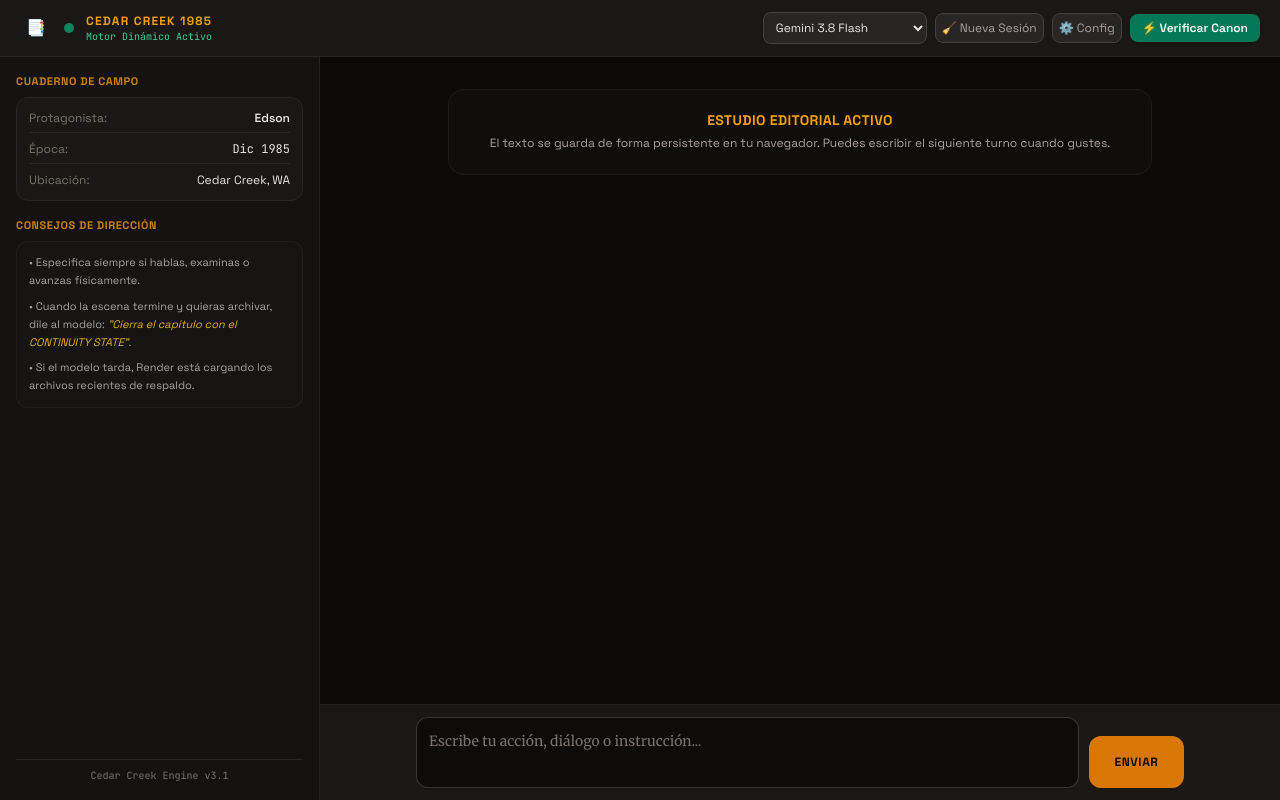
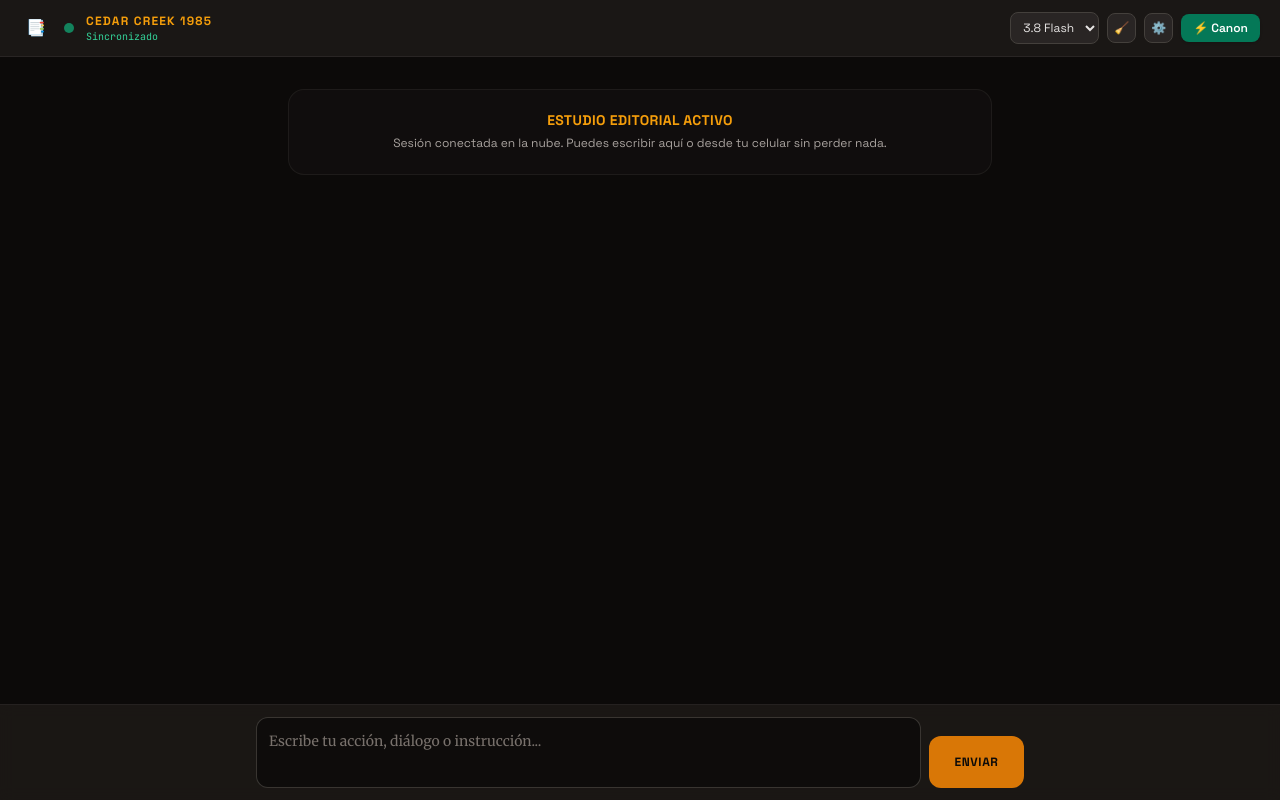
Before and after one commit to XRhaegal/novel-engine, a FastAPI app: page / in a window 1280 px wide. Run offline with FastAPI, Linux system fonts and the light colour scheme; some libraries are stand-ins or nearby versions.

Commit message:
Enhance index.html with UI updates and session handling
Updated viewport meta tag for better scaling and added new features to the header and sidebar. Improved session handling and UI elements.

```diff
--- a/templates/index.html
+++ b/templates/index.html
@@ -2,7 +2,7 @@
 <html lang="es" class="h-full bg-stone-950 text-stone-100">
 <head>
   <meta charset="UTF-8">
-  <meta name="viewport" content="width=device-width, initial-scale=1.0">
+  <meta name="viewport" content="width=device-width, initial-scale=1.0, maximum-scale=1.0, user-scalable=no">
   <title>Cedar Creek 1985 - Studio</title>
   <script src="https://cdn.tailwindcss.com"></script>
   <link rel="preconnect" href="https://fonts.googleapis.com">
@@ -13,7 +13,6 @@
     .novel-font { font-family: 'Merriweather', serif; }
     .mono-font { font-family: 'JetBrains Mono', monospace; }
 
-    /* Scrollbar sobrio estilo vintage */
     ::-webkit-scrollbar { width: 6px; height: 6px; }
     ::-webkit-scrollbar-track { background: #0c0a09; }
     ::-webkit-scrollbar-thumb { background: #292524; border-radius: 3px; }
@@ -38,53 +37,57 @@
 <body class="h-full flex flex-col bg-stone-950 antialiased overflow-hidden select-none">
 
   <!-- Header Superior -->
-  <header class="bg-stone-900/95 backdrop-blur border-b border-stone-800 px-5 py-2.5 flex items-center justify-between z-20 shrink-0">
-    <div class="flex items-center gap-3">
-      <button onclick="toggleSidebar()" title="Alternar panel lateral" class="p-1.5 text-stone-400 hover:text-amber-400 hover:bg-stone-800 rounded-lg transition">
+  <header class="bg-stone-900/95 backdrop-blur border-b border-stone-800 px-3 md:px-5 py-2.5 flex items-center justify-between z-20 shrink-0 gap-2">
+    <div class="flex items-center gap-2 md:gap-3">
+      <button onclick="toggleSidebar()" title="Alternar panel de notas" class="p-1.5 text-stone-400 hover:text-amber-400 hover:bg-stone-800 rounded-lg transition">
         📑
       </button>
       <div id="status-orb" class="w-2.5 h-2.5 rounded-full bg-emerald-500 animate-pulse"></div>
       <div>
         <h1 class="text-xs font-bold tracking-widest uppercase text-amber-500">Cedar Creek 1985</h1>
-        <p id="cache-badge" class="text-[10px] text-emerald-400 mono-font">Motor Dinámico Activo</p>
+        <p id="cache-badge" class="text-[10px] text-emerald-400 mono-font truncate max-w-[140px] md:max-w-none">Sincronizado</p>
       </div>
     </div>
 
-    <div class="flex items-center gap-2">
+    <div class="flex items-center gap-1.5 md:gap-2">
       <select id="model-select" class="bg-stone-800 border border-stone-700 text-stone-200 text-xs rounded-lg px-2 py-1.5 focus:border-amber-500 focus:outline-none">
-        <option value="gemini-3.8-flash" selected>Gemini 3.8 Flash</option>
-        <option value="gemini-3.7-flash">Gemini 3.7 Flash</option>
-        <option value="gemini-3.5-flash-lite">Gemini 3.5 Flash Lite</option>
-        <option value="gemini-3.1-pro-preview">Gemini 3.1 Pro Preview</option>
+        <option value="gemini-3.8-flash" selected>3.8 Flash</option>
+        <option value="gemini-3.7-flash">3.7 Flash</option>
+        <option value="gemini-3.5-flash-lite">3.5 Lite</option>
+        <option value="gemini-3.1-pro-preview">3.1 Pro</option>
       </select>
 
-      <button onclick="clearSessionHistory()" title="Vaciar la pantalla para iniciar un capítulo limpio" class="p-1.5 text-stone-400 hover:text-rose-400 text-xs bg-stone-800 rounded-lg border border-stone-700 transition">
-        🧹 Nueva Sesión
+      <button onclick="clearSessionHistory()" title="Vaciar pantalla y empezar nuevo capítulo" class="p-1.5 text-stone-400 hover:text-rose-400 text-xs bg-stone-800 rounded-lg border border-stone-700 transition">
+        🧹
       </button>
       <button onclick="toggleConfigModal()" class="p-1.5 text-stone-400 hover:text-amber-400 text-xs bg-stone-800 rounded-lg border border-stone-700 transition">
-        ⚙️ Config
+        ⚙️
       </button>
-      <button onclick="syncCache()" id="btn-sync" class="bg-emerald-700 hover:bg-emerald-600 text-white font-semibold text-xs px-3 py-1.5 rounded-lg shadow transition flex items-center gap-1.5">
+      <button onclick="syncCache()" id="btn-sync" class="bg-emerald-700 hover:bg-emerald-600 text-white font-semibold text-xs px-2.5 md:px-3 py-1.5 rounded-lg shadow transition flex items-center gap-1">
         <span id="sync-spinner" class="hidden animate-spin">🔄</span>
-        <span id="sync-text">⚡ Verificar Canon</span>
+        <span id="sync-text" class="hidden md:inline">⚡ Canon</span>
+        <span class="md:hidden">⚡</span>
       </button>
     </div>
   </header>
 
-  <!-- Área de Trabajo Principal (Sidebar + Feed de Lectura) -->
+  <!-- Área de Trabajo Principal -->
   <div class="flex-1 flex overflow-hidden relative">
 
-    <!-- Panel Lateral Izquierdo (Continuidad & Info) -->
-    <aside id="sidebar" class="w-80 bg-stone-900/60 border-r border-stone-800/80 p-4 overflow-y-auto hidden lg:flex flex-col gap-4 shrink-0 text-xs">
-      <div>
-        <h2 class="text-[11px] font-bold tracking-wider uppercase text-amber-500/80 mb-2">Cuaderno de Campo</h2>
-        <div class="bg-stone-900/80 border border-stone-800 rounded-xl p-3 space-y-2 text-stone-300">
-          <div class="flex justify-between border-b border-stone-800 pb-1.5">
+    <!-- Panel Lateral Retráctil (Info & Guía) -->
+    <aside id="sidebar" class="w-72 bg-stone-900/80 backdrop-blur border-r border-stone-800 p-4 overflow-y-auto hidden flex flex-col gap-4 shrink-0 text-xs absolute lg:static inset-y-0 left-0 z-30 shadow-2xl lg:shadow-none">
+      <div class="flex justify-between items-center border-b border-stone-800 pb-2">
+        <h2 class="text-[11px] font-bold tracking-wider uppercase text-amber-500">Notas de Continuidad</h2>
+        <button onclick="toggleSidebar()" class="lg:hidden text-stone-500 hover:text-stone-300">✕</button>
+      </div>
+
+      <div class="bg-stone-900 border border-stone-800 rounded-xl p-3 space-y-2 text-stone-300">
+        <div class="flex justify-between border-b border-stone-800/60 pb-1.5">
           <span class="text-stone-500">Protagonista:</span>
           <span class="font-semibold text-stone-200">Edson</span>
         </div>
-          <div class="flex justify-between border-b border-stone-800 pb-1.5">
-            <span class="text-stone-500">Época:</span>
+        <div class="flex justify-between border-b border-stone-800/60 pb-1.5">
+          <span class="text-stone-500">Línea Temporal:</span>
           <span class="mono-font text-stone-200">Dic 1985</span>
         </div>
         <div class="flex justify-between">
@@ -92,38 +95,36 @@
           <span class="text-stone-200">Cedar Creek, WA</span>
         </div>
       </div>
-      </div>
 
       <div class="flex-1 flex flex-col min-h-0">
-        <h2 class="text-[11px] font-bold tracking-wider uppercase text-amber-500/80 mb-2">Consejos de Dirección</h2>
+        <h2 class="text-[11px] font-bold tracking-wider uppercase text-stone-400 mb-1.5">Indicaciones de Cierre</h2>
         <div class="bg-stone-900/40 border border-stone-800/60 rounded-xl p-3 text-stone-400 space-y-2 text-[11px] leading-relaxed overflow-y-auto">
-          <p>• Especifica siempre si hablas, examinas o avanzas físicamente.</p>
-          <p>• Cuando la escena termine y quieras archivar, dile al modelo: <em class="text-amber-400/90">"Cierra el capítulo con el CONTINUITY STATE"</em>.</p>
-          <p>• Si el modelo tarda, Render está cargando los archivos recientes de respaldo.</p>
+          <p>• Escribe en PC o teléfono: los cambios se sincronizan en la nube.</p>
+          <p>• Para terminar el capítulo dile: <strong class="text-amber-400">"Cierra el capítulo y genera el CONTINUITY STATE"</strong>.</p>
+          <p>• Los botones de guardado a GitHub aparecerán automáticamente al final.</p>
         </div>
       </div>
 
       <div class="pt-2 border-t border-stone-800 text-[10px] text-stone-500 text-center mono-font">
-        Cedar Creek Engine v3.1
+        Cedar Creek Studio v3.2
       </div>
     </aside>
 
-    <!-- Columna Central: Página de Lectura (Estilo Libro) -->
+    <!-- Columna Central: Cuaderno de Lectura -->
     <main class="flex-1 flex flex-col h-full bg-stone-950 overflow-hidden">
 
-      <!-- Contenedor con scroll del libro -->
       <div id="chat-stream" class="flex-1 overflow-y-auto p-4 md:p-8 space-y-6 max-w-3xl mx-auto w-full">
         <div id="welcome-card" class="border border-stone-800/60 bg-stone-900/30 rounded-2xl p-5 text-xs text-stone-400 leading-relaxed text-center">
           <span class="text-amber-500 font-bold block mb-1 text-sm tracking-wide">ESTUDIO EDITORIAL ACTIVO</span>
-          El texto se guarda de forma persistente en tu navegador. Puedes escribir el siguiente turno cuando gustes.
+          Sesión conectada en la nube. Puedes escribir aquí o desde tu celular sin perder nada.
         </div>
       </div>
 
       <!-- Barra de Entrada Inferior -->
       <footer class="bg-stone-900/90 backdrop-blur border-t border-stone-800/80 p-3 shrink-0">
-        <div class="max-w-3xl mx-auto flex gap-2.5 items-end">
+        <div class="max-w-3xl mx-auto flex gap-2 items-end">
           <textarea id="prompt-box" rows="2" placeholder="Escribe tu acción, diálogo o instrucción..." class="flex-1 bg-stone-950/80 border border-stone-700/80 rounded-xl p-3 text-sm text-stone-100 placeholder-stone-500 focus:outline-none focus:border-amber-500/80 resize-none novel-font leading-relaxed"></textarea>
-          <button onclick="sendTurn()" id="btn-send" class="bg-amber-600 hover:bg-amber-500 text-stone-950 font-bold px-4 py-3 rounded-xl text-xs uppercase tracking-wider transition h-[52px] flex items-center justify-center min-w-[95px] shrink-0">
+          <button onclick="sendTurn()" id="btn-send" class="bg-amber-600 hover:bg-amber-500 text-stone-950 font-bold px-4 py-3 rounded-xl text-xs uppercase tracking-wider transition h-[52px] flex items-center justify-center min-w-[85px] md:min-w-[95px] shrink-0">
             <span id="send-label">Enviar</span>
             <span id="send-spinner" class="hidden animate-spin text-base">⏳</span>
           </button>
@@ -134,7 +135,7 @@
   </div>
 
   <!-- Toast Notificaciones -->
-  <div id="toast" class="fixed bottom-20 right-5 max-w-sm bg-stone-900 border border-emerald-500/50 text-stone-200 text-xs px-4 py-3 rounded-xl shadow-2xl transition-all duration-300 opacity-0 translate-y-4 pointer-events-none z-50 flex items-center gap-2">
+  <div id="toast" class="fixed bottom-20 right-4 max-w-sm bg-stone-900 border border-emerald-500/50 text-stone-200 text-xs px-4 py-3 rounded-xl shadow-2xl transition-all duration-300 opacity-0 translate-y-4 pointer-events-none z-50 flex items-center gap-2">
     <span class="text-emerald-400 text-base">✔</span>
     <span id="toast-text">Notificación</span>
   </div>
@@ -143,7 +144,7 @@
   <div id="modal-config" class="hidden fixed inset-0 bg-black/80 flex items-center justify-center p-4 z-50">
     <div class="bg-stone-900 border border-stone-700 rounded-2xl p-5 max-w-md w-full space-y-3">
       <h3 class="text-sm font-bold text-amber-400 uppercase tracking-wide">Configuración (BYOK)</h3>
-      <p class="text-[11px] text-stone-400">Datos guardados únicamente en tu navegador.</p>
+      <p class="text-[11px] text-stone-400">Datos guardados en tu navegador actual.</p>
 
       <div>
         <label class="block text-xs text-stone-300 mb-1">Google AI Studio API Key:</label>
@@ -185,23 +186,52 @@
     document.getElementById('input-gh-repo').value = ghRepo;
 
     let sessionHistory = [];
+
+    // Cargar sesión remota desde Render (Nube) al abrir la página
+    async function loadRemoteSession() {
       try {
-      sessionHistory = JSON.parse(localStorage.getItem('CC_SESSION_HISTORY') || '[]');
-    } catch(e) {
-      sessionHistory = [];
+        const res = await fetch('/api/session');
+        if (res.ok) {
+          const data = await res.json();
+          if (data.history && data.history.length > 0) {
+            sessionHistory = data.history;
+            const stream = document.getElementById('chat-stream');
+            stream.innerHTML = '';
+            sessionHistory.forEach(item => {
+              renderMessageDom(item.sender, item.text, item.role, false);
+            });
+            stream.scrollTop = stream.scrollHeight;
+            return;
+          }
+        }
+      } catch (e) {
+        console.log("Modo local fallback");
+      }
+
+      // Si no hay sesión remota, revisar local
+      const local = localStorage.getItem('CC_SESSION_HISTORY');
+      if (local) {
+        try {
+          sessionHistory = JSON.parse(local);
+          sessionHistory.forEach(item => renderMessageDom(item.sender, item.text, item.role, false));
+        } catch(e) {}
+      }
+    }
+
+    async function syncSessionToServer() {
+      localStorage.setItem('CC_SESSION_HISTORY', JSON.stringify(sessionHistory));
+      try {
+        await fetch('/api/session', {
+          method: 'POST',
+          headers: { 'Content-Type': 'application/json' },
+          body: JSON.stringify({ history: sessionHistory })
+        });
+      } catch (e) {}
     }
 
     window.addEventListener('DOMContentLoaded', () => {
-      if (sessionHistory.length > 0) {
-        document.getElementById('welcome-card').classList.add('hidden');
-        sessionHistory.forEach(item => {
-          renderMessageDom(item.sender, item.text, item.role, false);
-        });
-        const container = document.getElementById('chat-stream');
-        container.scrollTop = container.scrollHeight;
-      }
+      loadRemoteSession();
 
-      // Atajo de teclado: Enter para enviar, Shift+Enter para salto de línea
       const pBox = document.getElementById('prompt-box');
       pBox.addEventListener('keydown', (e) => {
         if (e.key === 'Enter' && !e.shiftKey) {
@@ -216,22 +246,20 @@
       sb.classList.toggle('hidden');
     }
 
-    function saveHistoryToStorage() {
-      localStorage.setItem('CC_SESSION_HISTORY', JSON.stringify(sessionHistory));
-    }
-
-    function clearSessionHistory() {
-      if (!confirm("¿Deseas vaciar la pantalla para iniciar un nuevo capítulo?")) return;
+    async function clearSessionHistory() {
+      if (!confirm("¿Deseas vaciar la sesión activa tanto en la PC como en el teléfono?")) return;
       sessionHistory = [];
       localStorage.removeItem('CC_SESSION_HISTORY');
+      try { await fetch('/api/session', { method: 'DELETE' }); } catch(e) {}
+
       const container = document.getElementById('chat-stream');
       container.innerHTML = `
         <div id="welcome-card" class="border border-stone-800/60 bg-stone-900/30 rounded-2xl p-5 text-xs text-stone-400 leading-relaxed text-center">
           <span class="text-amber-500 font-bold block mb-1 text-sm tracking-wide">ESTUDIO EDITORIAL ACTIVO</span>
-          Nueva sesión iniciada. Escribe tus acciones cuando desees.
+          Nueva sesión iniciada en la nube. Escribe cuando desees.
         </div>
       `;
-      showToast("Pantalla despejada.");
+      showToast("Sesión vaciada en todos los dispositivos.");
     }
 
     function showToast(text, isError = false) {
@@ -239,8 +267,8 @@
       const toastText = document.getElementById('toast-text');
       toastText.innerText = text;
       toast.className = isError
-        ? "fixed bottom-20 right-5 max-w-sm bg-stone-900 border border-rose-500/50 text-stone-200 text-xs px-4 py-3 rounded-xl shadow-2xl transition-all duration-300 opacity-100 translate-y-0 z-50 flex items-center gap-2"
-        : "fixed bottom-20 right-5 max-w-sm bg-stone-900 border border-emerald-500/50 text-stone-200 text-xs px-4 py-3 rounded-xl shadow-2xl transition-all duration-300 opacity-100 translate-y-0 z-50 flex items-center gap-2";
+        ? "fixed bottom-20 right-4 max-w-sm bg-stone-900 border border-rose-500/50 text-stone-200 text-xs px-4 py-3 rounded-xl shadow-2xl transition-all duration-300 opacity-100 translate-y-0 z-50 flex items-center gap-2"
+        : "fixed bottom-20 right-4 max-w-sm bg-stone-900 border border-emerald-500/50 text-stone-200 text-xs px-4 py-3 rounded-xl shadow-2xl transition-all duration-300 opacity-100 translate-y-0 z-50 flex items-center gap-2";
 
       setTimeout(() => {
         toast.className = toast.className.replace('opacity-100 translate-y-0', 'opacity-0 translate-y-4 pointer-events-none');
@@ -263,7 +291,7 @@
       localStorage.setItem('GH_REPO', ghRepo);
 
       toggleConfigModal();
-      showToast("Configuración guardada.");
+      showToast("Configuración guardada en este dispositivo.");
     }
 
     function getSelectedModel() {
@@ -284,7 +312,7 @@
 
       btn.disabled = true;
       spinner.classList.remove('hidden');
-      txt.innerText = "Verificando...";
+      txt.innerText = "...";
 
       try {
         const res = await fetch('/api/sync-cache', {
@@ -294,7 +322,7 @@
         });
         const data = await res.json();
         if (res.ok) {
-          badge.innerText = `Canon: ${data.total_files} caps (Último: ${data.latest_chapter})`;
+          badge.innerText = `${data.total_files} caps (${data.latest_chapter})`;
           showToast(data.message);
         } else {
           showToast("Error: " + data.detail, true);
@@ -304,7 +332,7 @@
       } finally {
         btn.disabled = false;
         spinner.classList.add('hidden');
-        txt.innerText = "⚡ Verificar Canon";
+        txt.innerText = "⚡ Canon";
       }
     }
 
@@ -378,7 +406,7 @@
 
     function appendMessage(sender, text, role) {
       sessionHistory.push({ sender, text, role, time: Date.now() });
-      saveHistoryToStorage();
+      syncSessionToServer();
       renderMessageDom(sender, text, role, true);
     }
 
@@ -390,9 +418,9 @@
       const wrapper = document.createElement('div');
 
       if (role === 'user') {
-        wrapper.className = "bg-stone-900/70 border border-stone-800 rounded-2xl p-4 ml-8 md:ml-16 shadow-sm";
+        wrapper.className = "bg-stone-900/70 border border-stone-800 rounded-2xl p-4 ml-6 md:ml-16 shadow-sm";
       } else if (role === 'assistant') {
-        wrapper.className = "bg-stone-900/30 border border-stone-800/60 rounded-2xl p-5 md:p-6 shadow-sm space-y-3";
+        wrapper.className = "bg-stone-900/30 border border-stone-800/60 rounded-2xl p-4 md:p-6 shadow-sm space-y-3";
       } else {
         wrapper.className = "bg-rose-950/20 border border-rose-900/50 rounded-2xl p-4 shadow-sm text-rose-300";
       }
@@ -404,10 +432,10 @@
         actionsHtml = `
           <div class="pt-3 mt-3 border-t border-stone-800 flex justify-end gap-2 flex-wrap">
             <button onclick="downloadCompleteSession()" class="bg-stone-800 hover:bg-stone-700 text-stone-200 text-xs px-3 py-1.5 rounded-lg border border-stone-700 transition font-sans flex items-center gap-1.5">
-              📥 Descargar Capítulo Completo (.txt)
+              📥 Descargar .txt
             </button>
             <button onclick="autoArchiveChapter(getLatestAssistantBlock())" class="bg-emerald-600/20 hover:bg-emerald-600/30 text-emerald-400 text-xs px-3 py-1.5 rounded-lg border border-emerald-500/40 transition font-sans flex items-center gap-1.5 font-semibold">
-              ⚡ Cerrar y Archivar en GitHub
+              ⚡ Archivar en GitHub
             </button>
           </div>
         `;
@@ -415,8 +443,8 @@
 
       const roleColor = role === 'user' ? 'text-amber-500' : (role === 'error' ? 'text-rose-400' : 'text-amber-400/90');
       wrapper.innerHTML = `
-        <div class="text-[10px] font-bold uppercase tracking-wider ${roleColor} mb-2">${sender}</div>
-        <div class="text-[15px] text-stone-200 novel-font leading-relaxed whitespace-pre-wrap">${text}</div>
+        <div class="text-[10px] font-bold uppercase tracking-wider ${roleColor} mb-1.5">${sender}</div>
+        <div class="text-[14px] md:text-[15px] text-stone-200 novel-font leading-relaxed whitespace-pre-wrap">${text}</div>
         ${actionsHtml}
       `;
       container.appendChild(wrapper);
@@ -450,10 +478,10 @@
     async function autoArchiveChapter(content) {
       if (!ghToken) {
         toggleConfigModal();
-        return showToast("Configura tu GitHub Token en ⚙️ Config.", true);
+        return showToast("Configura tu GitHub Token en ⚙️️ Config.", true);
       }
 
-      const chapterNum = prompt("Número del capítulo que vas a archivar:", "26");
+      const chapterNum = prompt("Número del capítulo que vas a archivar (ej. 26):", "26");
       if (!chapterNum) return;
 
       const confirmAction = confirm(`¿Cerrar y archivar el Capítulo ${chapterNum} en GitHub y actualizar la Sección 15?`);
```
Lines whose indentation alone changed are shown as unchanged.
